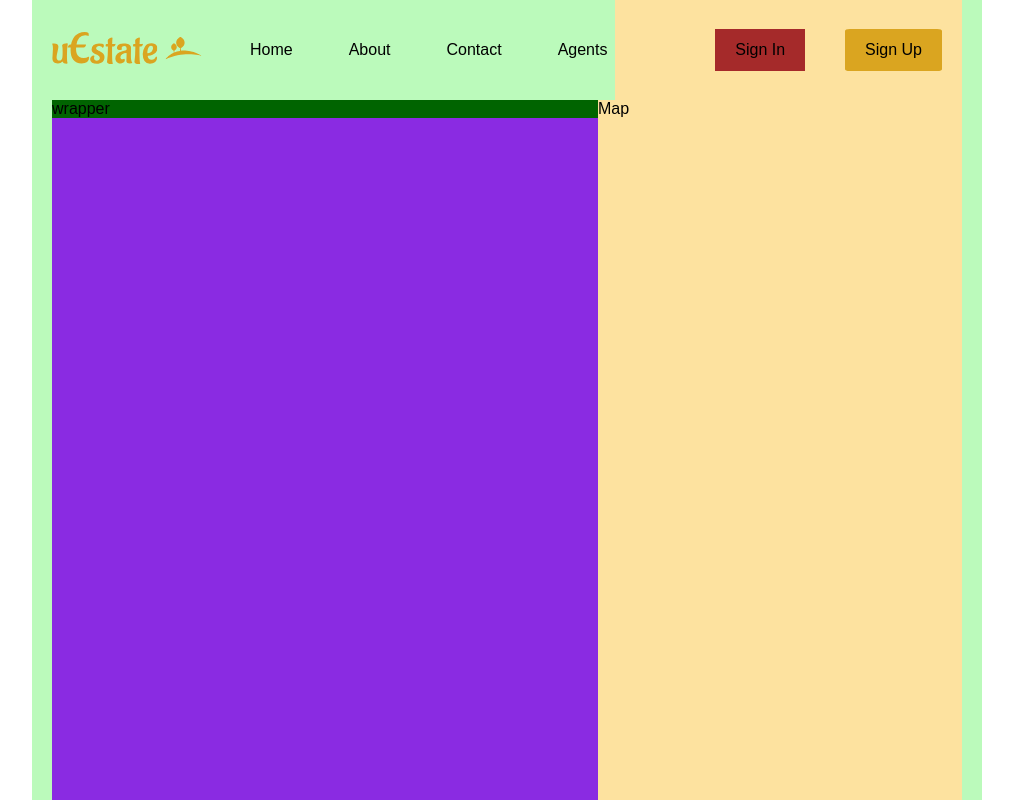
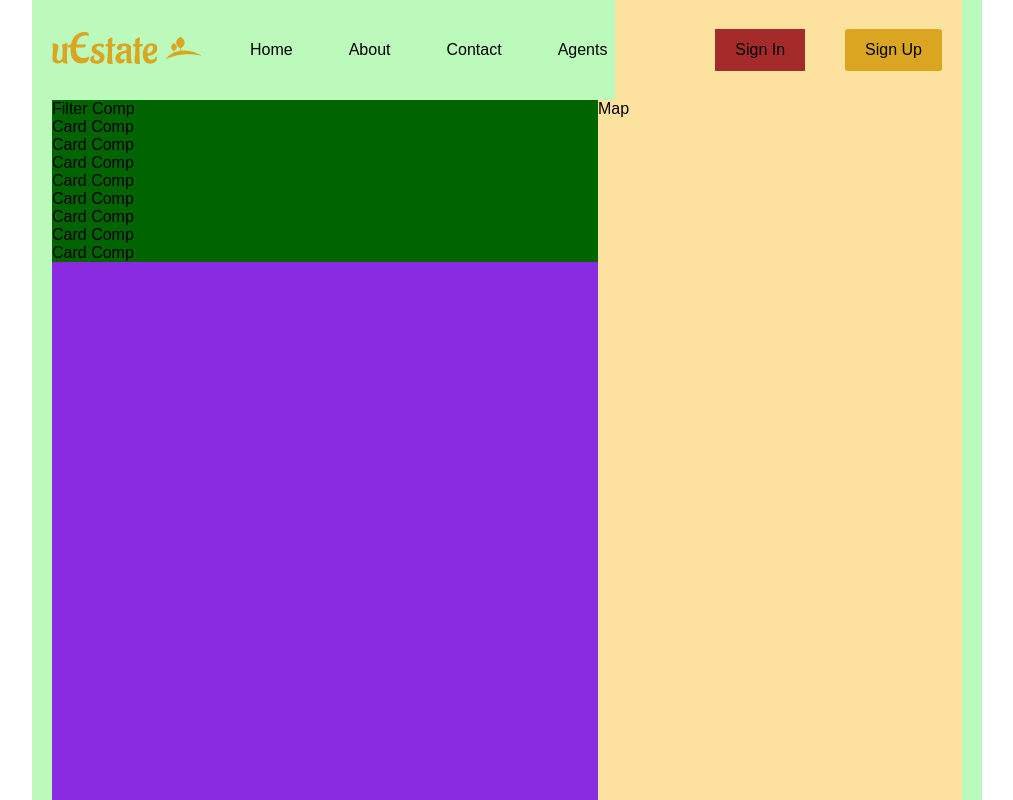
Before and after one commit to andryariadi/real-estate-app, a React (Vite) app in the folder estate-app/: page /list in a window 1280 px wide. Shown: the top 800 px of the page, without its empty margins (133-1146 px from the left). Built offline with nearby package versions, Linux system fonts and the light colour scheme.

Commit message:
add card component

```diff
--- /dev/null
+++ b/estate-app/src/components/card/Card.jsx
@@ -0,0 +1,9 @@
+import "./card.scss";
+export default function Card({ item }) {
+  console.log(item, "<----dicard");
+  return (
+    <>
+      <div className="container">Card Comp</div>
+    </>
+  );
+}
--- a/estate-app/src/components/filter/Filter.jsx
+++ b/estate-app/src/components/filter/Filter.jsx
@@ -1,3 +1,5 @@
+import "./filter.scss";
+
 export default function Filter() {
   return (
     <>
--- a/estate-app/src/routes/ListPage/ListPage.jsx
+++ b/estate-app/src/routes/ListPage/ListPage.jsx
@@ -1,15 +1,21 @@
 import "./listPage.scss";
 import { listData } from "../../libs/dummydata";
+import Filter from "../../components/filter/Filter";
+import Card from "../../components/card/Card";
 
 export default function ListPage() {
   const data = listData;
 
-  console.log(data, "<----dilistpage");
   return (
     <>
       <div className="container">
         <div className="listContainer">
-          <div className="wrapper">wrapper</div>
+          <div className="wrapper">
+            <Filter />
+            {data.map((item) => (
+              <Card key={item.id} item={item} />
+            ))}
+          </div>
         </div>
         <div className="mapContainer">Map</div>
       </div>
```
Also changed, not shown: estate-app/src/components/card/card.scss (added).
